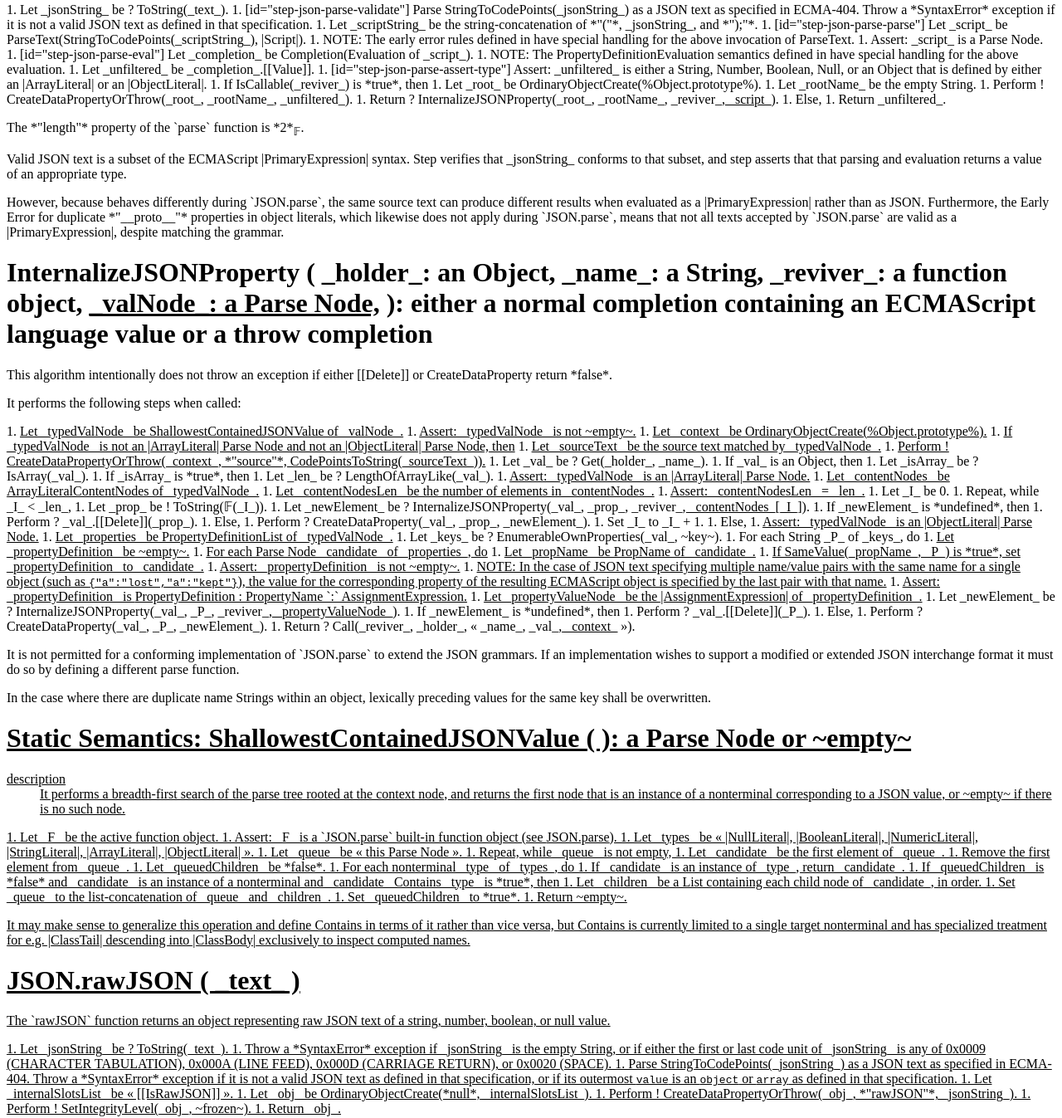
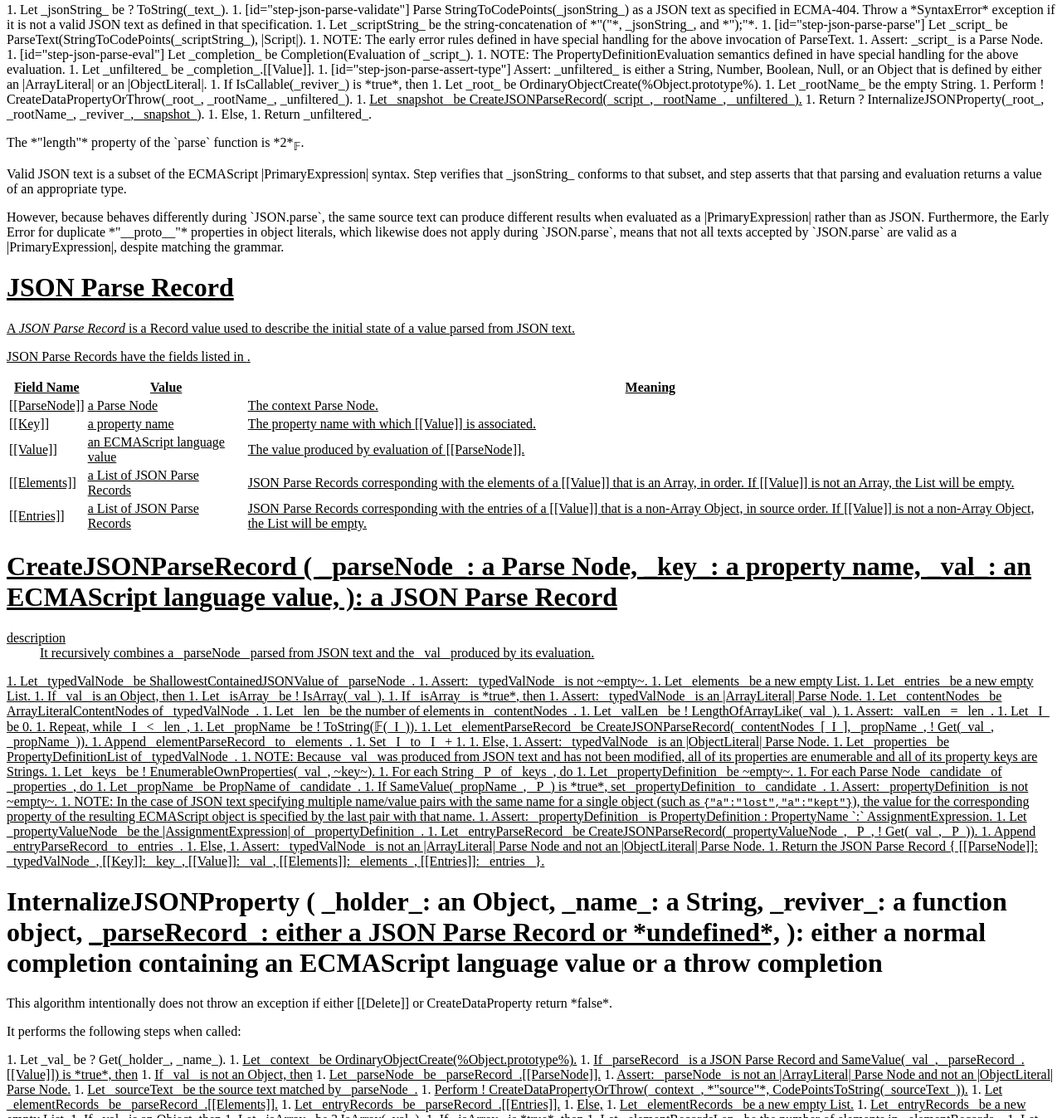
Before and after one commit to tc39/proposal-json-parse-with-source, a website: page spec.html in a window 1280 px wide. Shown: the part 729-2076 px from the top of the page at 83% size. Drawn offline with nearby package versions, Linux system fonts and the light colour scheme.

Commit message:
Normative: Suppress source text for JSON parse data modified before access
Snapshot the initial data structure before exposing it to ECMAScript code.
Fixes #35
Fixes #39

```diff
--- a/spec.html
+++ b/spec.html
@@ -64,7 +64,7 @@ document.addEventListener("DOMContentLoaded", function() {
   <emu-clause id="sec-json.parse">
     <h1>JSON.parse ( _text_ [ , _reviver_ ] )</h1>
     <p>This function parses a JSON text (a JSON-formatted String) and produces an ECMAScript language value. The JSON format represents literals, arrays, and objects with a syntax similar to the syntax for ECMAScript literals, Array Initializers, and Object Initializers. After parsing, JSON objects are realized as ECMAScript objects. JSON arrays are realized as ECMAScript Array instances. JSON strings, numbers, booleans, and null are realized as ECMAScript Strings, Numbers, Booleans, and *null*.</p>
-    <p>The optional _reviver_ parameter is a function that <del>takes two parameters, _key_ and _value_. It</del> can filter and transform the results. <del>It is called with each of the _key_/_value_ pairs produced by the parse,</del><ins>For each value produced by the parse, it is called with three arguments (the key, the value, and a context object containing [for primitive values] details of the corresponding Parse Node)</ins> and its return value is used instead of the original value. If it returns what it received, the structure is not modified. If it returns *undefined* then the property is deleted from the result.</p>
+    <p>The optional _reviver_ parameter is a function that <del>takes two parameters, _key_ and _value_. It</del> can filter and transform the results. <del>It is called with each of the _key_/_value_ pairs produced by the parse,</del><ins>For each value produced by the parse, it is called with three arguments (the key, the value, and a context object containing [for unmodified primitive values] details of the corresponding Parse Node)</ins> and its return value is used instead of the original value. If it returns what it received, the structure is not modified. If it returns *undefined* then the property is deleted from the result.</p>
     <emu-alg>
       1. Let _jsonString_ be ? ToString(_text_).
       1. [id="step-json-parse-validate"] Parse StringToCodePoints(_jsonString_) as a JSON text as specified in ECMA-404. Throw a *SyntaxError* exception if it is not a valid JSON text as defined in that specification.
@@ -80,7 +80,8 @@ document.addEventListener("DOMContentLoaded", function() {
         1. Let _root_ be OrdinaryObjectCreate(%Object.prototype%).
         1. Let _rootName_ be the empty String.
         1. Perform ! CreateDataPropertyOrThrow(_root_, _rootName_, _unfiltered_).
-        1. Return ? InternalizeJSONProperty(_root_, _rootName_, _reviver_<ins>, _script_</ins>).
+        1. <ins>Let _snapshot_ be <emu-meta suppress-effects="user-code">CreateJSONParseRecord(_script_, _rootName_, _unfiltered_)</emu-meta>.</ins>
+        1. Return ? InternalizeJSONProperty(_root_, _rootName_, _reviver_<ins>, _snapshot_</ins>).
       1. Else,
         1. Return _unfiltered_.
     </emu-alg>
@@ -90,13 +91,108 @@ document.addEventListener("DOMContentLoaded", function() {
       <p>However, because <emu-xref href="#sec-runtime-semantics-propertydefinitionevaluation"></emu-xref> behaves differently during `JSON.parse`, the same source text can produce different results when evaluated as a |PrimaryExpression| rather than as JSON. Furthermore, the Early Error for duplicate *"__proto__"* properties in object literals, which likewise does not apply during `JSON.parse`, means that not all texts accepted by `JSON.parse` are valid as a |PrimaryExpression|, despite matching the grammar.</p>
     </emu-note>
 
+    <ins class="block">
+      <emu-clause id="sec-json-parse-record">
+        <h1>JSON Parse Record</h1>
+        <p>A <dfn variants="JSON Parse Records">JSON Parse Record</dfn> is a Record value used to describe the initial state of a value parsed from JSON text.</p>
+        <p>JSON Parse Records have the fields listed in <emu-xref href="#table-json-parse-record"></emu-xref>.</p>
+        <emu-table id="table-json-parse-record" caption="JSON Parse Record Fields">
+          <table>
+            <tr>
+              <th>Field Name</th>
+              <th>Value</th>
+              <th>Meaning</th>
+            </tr>
+            <tr>
+              <td>[[ParseNode]]</td>
+              <td>a Parse Node</td>
+              <td>The context Parse Node.</td>
+            </tr>
+            <tr>
+              <td>[[Key]]</td>
+              <td>a property name</td>
+              <td>The property name with which [[Value]] is associated.</td>
+            </tr>
+            <tr>
+              <td>[[Value]]</td>
+              <td>an ECMAScript language value</td>
+              <td>The value produced by evaluation of [[ParseNode]].</td>
+            </tr>
+            <tr>
+              <td>[[Elements]]</td>
+              <td>a List of JSON Parse Records</td>
+              <td>JSON Parse Records corresponding with the elements of a [[Value]] that is an Array, in order. If [[Value]] is not an Array, the List will be empty.</td>
+            </tr>
+            <tr>
+              <td>[[Entries]]</td>
+              <td>a List of JSON Parse Records</td>
+              <td>JSON Parse Records corresponding with the entries of a [[Value]] that is a non-Array Object, in source order. If [[Value]] is not a non-Array Object, the List will be empty.</td>
+            </tr>
+          </table>
+        </emu-table>
+      </emu-clause>
+
+      <emu-clause id="sec-createjsonparserecord" type="abstract operation">
+        <h1>
+          CreateJSONParseRecord (
+            _parseNode_: a Parse Node,
+            _key_: a property name,
+            _val_: an ECMAScript language value,
+          ): a JSON Parse Record
+        </h1>
+        <dl class="header">
+          <dt>description</dt>
+          <dd>It recursively combines a _parseNode_ parsed from JSON text and the _val_ produced by its evaluation.</dd>
+        </dl>
+        <emu-alg>
+          1. Let _typedValNode_ be ShallowestContainedJSONValue of _parseNode_.
+          1. Assert: _typedValNode_ is not ~empty~.
+          1. Let _elements_ be a new empty List.
+          1. Let _entries_ be a new empty List.
+          1. If _val_ is an Object, then
+            1. Let _isArray_ be ! IsArray(_val_).
+            1. If _isArray_ is *true*, then
+              1. Assert: _typedValNode_ is an |ArrayLiteral| Parse Node.
+              1. Let _contentNodes_ be ArrayLiteralContentNodes of _typedValNode_.
+              1. Let _len_ be the number of elements in _contentNodes_.
+              1. Let _valLen_ be ! LengthOfArrayLike(_val_).
+              1. Assert: _valLen_ = _len_.
+              1. Let _I_ be 0.
+              1. Repeat, while _I_ &lt; _len_,
+                1. Let _propName_ be ! ToString(𝔽(_I_)).
+                1. Let _elementParseRecord_ be CreateJSONParseRecord(_contentNodes_[_I_], _propName_, ! Get(_val_, _propName_)).
+                1. Append _elementParseRecord_ to _elements_.
+                1. Set _I_ to _I_ + 1.
+            1. Else,
+              1. Assert: _typedValNode_ is an |ObjectLiteral| Parse Node.
+              1. Let _properties_ be PropertyDefinitionList of _typedValNode_.
+              1. NOTE: Because _val_ was produced from JSON text and has not been modified, all of its properties are enumerable and all of its property keys are Strings.
+              1. Let _keys_ be ! EnumerableOwnProperties(_val_, ~key~).
+              1. For each String _P_ of _keys_, do
+                1. Let _propertyDefinition_ be ~empty~.
+                1. For each Parse Node _candidate_ of _properties_, do
+                  1. Let _propName_ be PropName of _candidate_.
+                  1. If SameValue(_propName_, _P_) is *true*, set _propertyDefinition_ to _candidate_.
+                1. Assert: _propertyDefinition_ is not ~empty~.
+                1. NOTE: In the case of JSON text specifying multiple name/value pairs with the same name for a single object (such as <code>{"a":"lost","a":"kept"}</code>), the value for the corresponding property of the resulting ECMAScript object is specified by the last pair with that name.
+                1. Assert: _propertyDefinition_ is <emu-grammar>PropertyDefinition : PropertyName `:` AssignmentExpression</emu-grammar>.
+                1. Let _propertyValueNode_ be the |AssignmentExpression| of _propertyDefinition_.
+                1. Let _entryParseRecord_ be CreateJSONParseRecord(_propertyValueNode_, _P_, ! Get(_val_, _P_)).
+                1. Append _entryParseRecord_ to _entries_.
+          1. Else,
+            1. Assert: _typedValNode_ is not an |ArrayLiteral| Parse Node and not an |ObjectLiteral| Parse Node.
+          1. Return the JSON Parse Record { [[ParseNode]]: _typedValNode_, [[Key]]: _key_, [[Value]]: _val_, [[Elements]]: _elements_, [[Entries]]: _entries_ }.
+        </emu-alg>
+      </emu-clause>
+    </ins>
+
     <emu-clause id="sec-internalizejsonproperty" type="abstract operation">
       <h1>
         InternalizeJSONProperty (
           _holder_: an Object,
           _name_: a String,
           _reviver_: a function object,
-          <ins>_valNode_: a Parse Node,</ins>
+          <ins>_parseRecord_: either a JSON Parse Record or *undefined*,</ins>
         ): either a normal completion containing an ECMAScript language value or a throw completion
       </h1>
       <dl class="header">
@@ -106,44 +202,39 @@ document.addEventListener("DOMContentLoaded", function() {
       </emu-note>
       <p>It performs the following steps when called:</p>
       <emu-alg>
-        1. <ins>Let _typedValNode_ be ShallowestContainedJSONValue of _valNode_.</ins>
-        1. <ins>Assert: _typedValNode_ is not ~empty~.</ins>
+        1. Let _val_ be ? Get(_holder_, _name_).
         1. <ins>Let _context_ be OrdinaryObjectCreate(%Object.prototype%).</ins>
-        1. <ins>If _typedValNode_ is not an |ArrayLiteral| Parse Node and not an |ObjectLiteral| Parse Node, then</ins>
-          1. <ins>Let _sourceText_ be the source text matched by _typedValNode_.</ins>
-          1. <ins>Perform ! CreateDataPropertyOrThrow(_context_, *"source"*, CodePointsToString(_sourceText_)).</ins>
-        1. Let _val_ be ? Get(_holder_, _name_).
+        1. <ins>If _parseRecord_ is a JSON Parse Record and SameValue(_val_, _parseRecord_.[[Value]]) is *true*, then</ins>
+          1. <ins>If _val_ is not an Object, then</ins>
+            1. <ins>Let _parseNode_ be _parseRecord_.[[ParseNode]].</ins>
+            1. <ins>Assert: _parseNode_ is not an |ArrayLiteral| Parse Node and not an |ObjectLiteral| Parse Node.</ins>
+            1. <ins>Let _sourceText_ be the source text matched by _parseNode_.</ins>
+            1. <ins>Perform ! CreateDataPropertyOrThrow(_context_, *"source"*, CodePointsToString(_sourceText_)).</ins>
+          1. <ins>Let _elementRecords_ be _parseRecord_.[[Elements]].</ins>
+          1. <ins>Let _entryRecords_ be _parseRecord_.[[Entries]].</ins>
+        1. <ins>Else,</ins>
+          1. <ins>Let _elementRecords_ be a new empty List.</ins>
+          1. <ins>Let _entryRecords_ be a new empty List.</ins>
         1. If _val_ is an Object, then
           1. Let _isArray_ be ? IsArray(_val_).
           1. If _isArray_ is *true*, then
+            1. <ins>Let _elementRecordsLen_ be the number of elements in _elementRecords_.</ins>
             1. Let _len_ be ? LengthOfArrayLike(_val_).
-            1. <ins>Assert: _typedValNode_ is an |ArrayLiteral| Parse Node.</ins>
-            1. <ins>Let _contentNodes_ be ArrayLiteralContentNodes of _typedValNode_.</ins>
-            1. <ins>Let _contentNodesLen_ be the number of elements in _contentNodes_.</ins>
-            1. <ins>Assert: _contentNodesLen_ = _len_.</ins>
             1. Let _I_ be 0.
             1. Repeat, while _I_ &lt; _len_,
               1. Let _prop_ be ! ToString(𝔽(_I_)).
-              1. Let _newElement_ be ? InternalizeJSONProperty(_val_, _prop_, _reviver_<ins>, _contentNodes_[_I_]</ins>).
+              1. <ins>If _I_ &lt; _elementRecordsLen_, let _elementRecord_ be _elementRecords_[_I_]. Otherwise, let _elementRecord_ be *undefined*.</ins>
+              1. Let _newElement_ be ? InternalizeJSONProperty(_val_, _prop_, _reviver_<ins>, _elementRecord_</ins>).
               1. If _newElement_ is *undefined*, then
                 1. Perform ? <emu-meta effects="user-code">_val_.[[Delete]]</emu-meta>(_prop_).
               1. Else,
                 1. Perform ? CreateDataProperty(_val_, _prop_, _newElement_).
               1. Set _I_ to _I_ + 1.
           1. Else,
-            1. <ins>Assert: _typedValNode_ is an |ObjectLiteral| Parse Node.</ins>
-            1. <ins>Let _properties_ be PropertyDefinitionList of _typedValNode_.</ins>
             1. Let _keys_ be ? EnumerableOwnProperties(_val_, ~key~).
             1. For each String _P_ of _keys_, do
-              1. <ins>Let _propertyDefinition_ be ~empty~.</ins>
-              1. <ins>For each Parse Node _candidate_ of _properties_, do</ins>
-                1. <ins>Let _propName_ be PropName of _candidate_.</ins>
-                1. <ins>If SameValue(_propName_, _P_) is *true*, set _propertyDefinition_ to _candidate_.</ins>
-              1. <ins>Assert: _propertyDefinition_ is not ~empty~.</ins>
-              1. <ins>NOTE: In the case of JSON text specifying multiple name/value pairs with the same name for a single object (such as <code>{"a":"lost","a":"kept"}</code>), the value for the corresponding property of the resulting ECMAScript object is specified by the last pair with that name.</ins>
-              1. <ins>Assert: _propertyDefinition_ is <emu-grammar>PropertyDefinition : PropertyName `:` AssignmentExpression</emu-grammar>.</ins>
-              1. <ins>Let _propertyValueNode_ be the |AssignmentExpression| of _propertyDefinition_.</ins>
-              1. Let _newElement_ be ? InternalizeJSONProperty(_val_, _P_, _reviver_<ins>, _propertyValueNode_</ins>).
+              1. <ins>Let _entryRecord_ be the element of _entryRecords_ whose [[Key]] field is _P_. If there is no such element, let _entryRecord_ be *undefined*.</ins>
+              1. Let _newElement_ be ? InternalizeJSONProperty(_val_, _P_, _reviver_<ins>, _entryRecord_</ins>).
               1. If _newElement_ is *undefined*, then
                 1. Perform ? <emu-meta effects="user-code">_val_.[[Delete]]</emu-meta>(_P_).
               1. Else,
```
Also changed, not shown: README.md.
